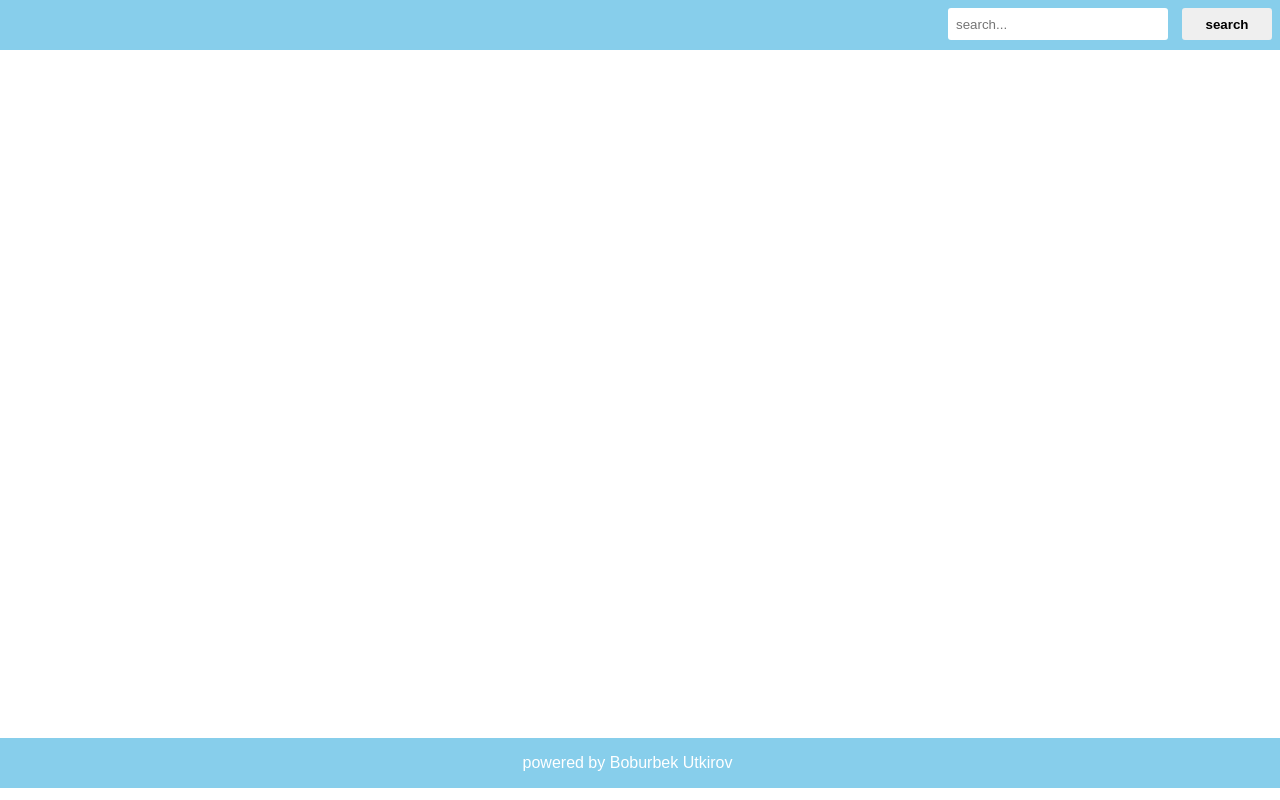
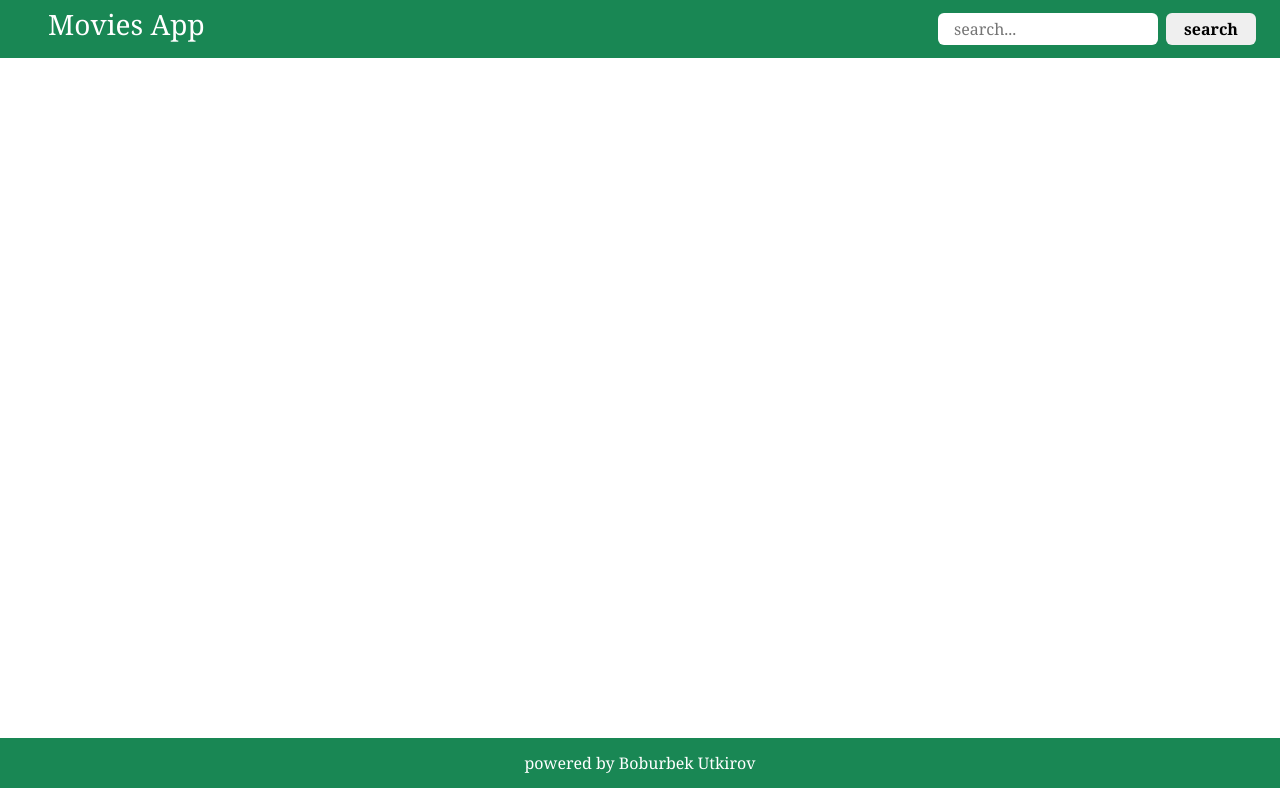
Before and after one commit to boburbek-web/MoviesApp, a plain HTML site: page index.html in a window 1280 px wide. Drawn offline with nearby package versions, Linux system fonts and the light colour scheme.

Commit message:
MoviesApp

```diff
--- a/index.html
+++ b/index.html
@@ -1,30 +1,39 @@
 <!DOCTYPE html>
 <html lang="en">
+
 <head>
     <meta charset="UTF-8">
     <meta http-equiv="X-UA-Compatible" content="IE=edge">
     <meta name="viewport" content="width=device-width, initial-scale=1.0">
+    <link rel="icon" type="image/svg+xml" href="./MoviesApp.png" />
+    <link rel="stylesheet" href="https://cdn.jsdelivr.net/npm/bootstrap@5.2.1/dist/css/bootstrap.min.css" />
     <link rel="stylesheet" href="./style.css">
-    <title>Document</title>
+    <title>Movies App</title>
 </head>
+
 <body>
-    <div class="navbar">
-		<input type="text" class="search-input" placeholder="search...">
-		<button class="search-btn">search</button>
-	</div>
+    <div class="navbar w-100 d-flex bg-success justify-content-between align-items-center">
+        <h3 class="mx-xl-5 mx-1 text-white">Movies App</h3>
+
+        <div class="d-flex">
+            <input type="text" class="search-input border-0 rounded mx-2 p-3" placeholder="search...">
+            <button class="search-btn me-4 border-0 rounded fw-bold ">search</button>
+        </div>
+    </div>
 
 
-	<div class="main-content">
+    <div class="main-content w-100 d-flex justify-content-around flex-wrap">
 
-	</div>
+    </div>
 
 
-	<div class="footer">
-		powered by Boburbek Utkirov
-	</div>
+    <div class="footer d-flex justify-content-center bg-success text-white align-items-center">
+        powered by Boburbek Utkirov
+    </div>
 
 
 </body>
 <script src="./plugin.js"></script>
 <script src="./app.js"></script>
+
 </html>
--- a/style.css
+++ b/style.css
@@ -2,70 +2,38 @@
     margin: 0;
     padding: 0;
     box-sizing: border-box;
-    font-family: sans-serif;
+    font-family:Georgia, 'Times New Roman', Times, serif;
 }
-
-.navbar {
-    width: 100%;
-    height: 50px;
-    display: flex;
-    justify-content: flex-end;
-    background: skyblue;
-
-
-}
-
 .search-input {
     width: 220px;
     height: 32px;
-    margin: 8px 6px;
     outline: none;
-    border-radius: 3px;
-    border: none;
-    padding-left: 8px
 }
-
 .search-btn {
     height: 32px;
     width: 90px;
-    margin: 8px 8px;
-    border: none;
-    border-radius: 3px;
-    font-weight: bold;
 
 }
-
 .search-btn:active {
     background: silver;
     color: white;
-
 }
 
 .main-content{
-    width: 100%;
-    min-height: 86vh;
-    display: flex;
-    justify-content: space-around;
-    flex-wrap: wrap;
-
+    min-height: 85vh;
 }
-
 .card{
     width: 290px;
     height: 350px;
     box-shadow: 0 0 10px silver;
-    display: flex;
-    flex-direction: column;
     margin: 15px 8px;
     border-radius: 4px;
     cursor: pointer;
     text-align: center;
 
 }
-
 .card img{
     width: 100%;
-    border-radius: 4px 4px 0 0;
     height: 250px;
 }
 .card h4,span{
@@ -73,13 +41,5 @@
 }
 
 .footer{
-    width: 100%;
     height: 50px;
-    display: flex;
-    justify-content:center;
-    background: skyblue;
-    align-items: center;
-    padding-right: 25px;
-    color: white;
-
 }
```
Also changed, not shown: MoviesApp.png (added).
